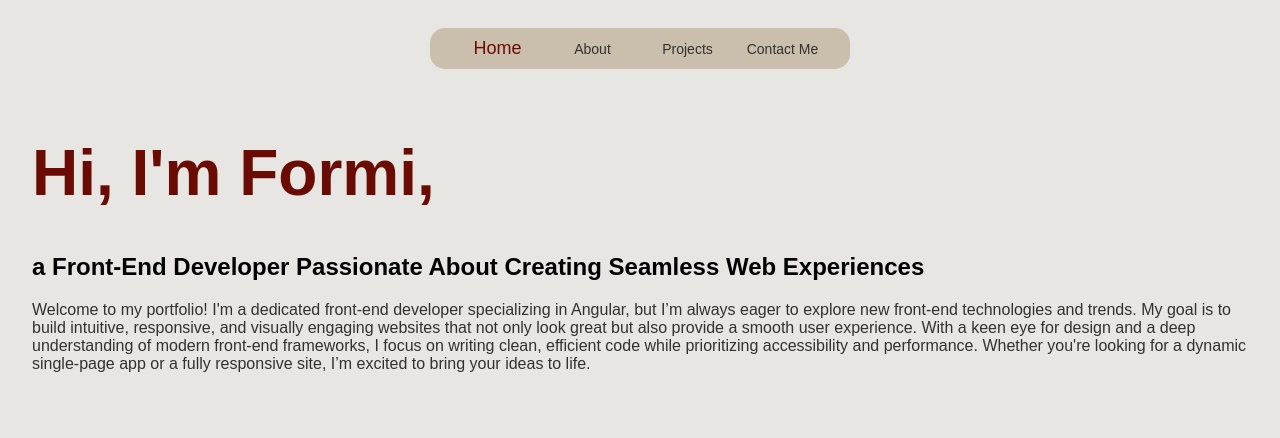
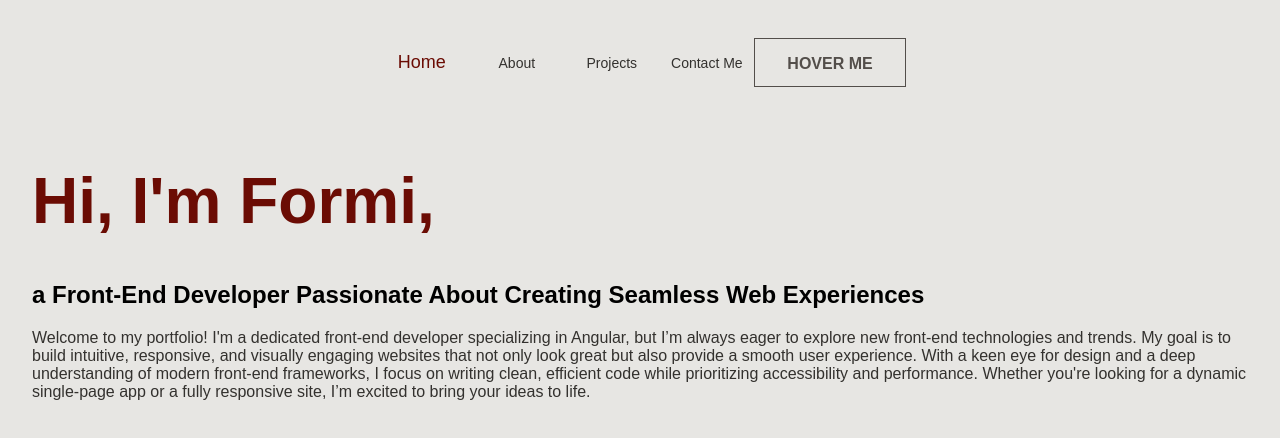
Before and after one commit to darioformoso/Portfolio, an Angular app: page /home in a window 1280 px wide. Shown: the top 438 px of the page. Built offline with nearby package versions, Linux system fonts and the light colour scheme.

Commit message:
button and language card

```diff
--- a/src/app/app.module.ts
+++ b/src/app/app.module.ts
@@ -9,6 +9,8 @@ import { NotFoundComponent } from './sections/not-found/not-found.component';
 import { AboutComponent } from './sections/about/about.component';
 import { ProjectsComponent } from './sections/projects/projects.component';
 import { ContactMeComponent } from './sections/contactMe/contact-me.component';
+import { LanguageCardComponent } from './components/language-card/language-card.component';
+import { PrimaryButton } from './components/buttons/primary-button/primary-button.component';
 
 @NgModule({
   declarations: [
@@ -19,6 +21,8 @@ import { ContactMeComponent } from './sections/contactMe/contact-me.component';
     AboutComponent,
     ProjectsComponent,
     ContactMeComponent,
+    LanguageCardComponent,
+    PrimaryButton,
   ],
   imports: [BrowserModule, AppRoutingModule],
   providers: [],
--- /dev/null
+++ b/src/app/components/buttons/primary-button/primary-button.component.html
@@ -0,0 +1,4 @@
+<div class="anim-btn">
+  <button class="anim-btn__button">Hover Me</button>
+  <div class="anim-btn__overlay"></div>
+</div>
--- /dev/null
+++ b/src/app/components/buttons/primary-button/primary-button.component.scss
@@ -0,0 +1,48 @@
+.anim-btn {
+  width: max-content;
+  margin: 0 auto;
+  position: relative;
+  overflow: hidden;
+}
+
+.anim-btn__button {
+  padding: 16px 32px 13px;
+  background-color: rgba(0, 0, 0, 0);
+  border: 1px solid #534e4a;
+  color: #534e4a;
+  font-size: 16px;
+  font-weight: 700;
+  text-transform: uppercase;
+  transition: color 300ms ease, transform 300ms ease;
+  cursor: pointer;
+  outline: none;
+}
+
+.anim-btn__button:hover,
+.anim-btn__button:focus {
+  color: #fff;
+}
+
+.anim-btn__button:hover + .anim-btn__overlay,
+.anim-btn__button:focus + .anim-btn__overlay {
+  transform: translateY(calc(-100% + 2px));
+}
+
+.anim-btn__button:active {
+  transform: scale(0.8);
+}
+
+.anim-btn__button:active + .anim-btn__overlay {
+  transform: translateY(calc(-100% + 2px)) scale(0.8);
+}
+
+.anim-btn__overlay {
+  background-color: #534e4a;
+  height: calc(100% + 2px);
+  width: 100%;
+  position: absolute;
+  bottom: calc(-100% - 2px);
+  left: 0;
+  z-index: -1;
+  transition: transform 300ms ease;
+}
--- /dev/null
+++ b/src/app/components/buttons/primary-button/primary-button.component.ts
@@ -0,0 +1,12 @@
+import { Component, OnInit } from '@angular/core';
+
+@Component({
+  selector: 'primary-button',
+  templateUrl: 'primary-button.component.html',
+  styleUrls: ['primary-button.component.scss'],
+})
+export class PrimaryButton implements OnInit {
+  constructor() {}
+
+  public ngOnInit() {}
+}
--- /dev/null
+++ b/src/app/components/language-card/language-card.component.html
@@ -0,0 +1,3 @@
+<div class="wrapper">
+  <div class="card-content">Java</div>
+</div>
--- /dev/null
+++ b/src/app/components/language-card/language-card.component.scss
@@ -0,0 +1,28 @@
+.wrapper {
+  background-color: red;
+  width: 200px;
+  height: 200px;
+  display: flex;
+  justify-content: center;
+  align-items: center;
+  border-radius: 4px;
+
+  &:hover {
+    background-color: blue;
+  }
+
+  .card-content {
+    transition: all 1s ease-out;
+    width: 100px;
+    height: 100px;
+    display: flex;
+    justify-content: center;
+    align-items: center;
+    background-color: green;
+
+    &:hover {
+      width: 150px;
+      height: 150px;
+    }
+  }
+}
--- /dev/null
+++ b/src/app/components/language-card/language-card.component.ts
@@ -0,0 +1,12 @@
+import { Component, OnInit } from '@angular/core';
+
+@Component({
+  selector: 'language-card',
+  templateUrl: 'language-card.component.html',
+  styleUrls: ['language-card.component.scss'],
+})
+export class LanguageCardComponent implements OnInit {
+  constructor() {}
+
+  public ngOnInit() {}
+}
--- a/src/app/components/navigation/navigation.component.html
+++ b/src/app/components/navigation/navigation.component.html
@@ -9,5 +9,6 @@
       >
     </div>
     }
+    <primary-button></primary-button>
   </div>
 </div>
--- a/src/app/components/navigation/navigation.component.scss
+++ b/src/app/components/navigation/navigation.component.scss
@@ -10,7 +10,7 @@ $active-font-size: 18px;
   flex-direction: row;
   align-items: center;
   justify-content: center;
-  background-color: $background-color;
+  // background-color: $background-color;
   border-radius: $border-radius;
   padding: $padding;
   width: $wrapper-width;
--- a/src/app/sections/about/about.component.html
+++ b/src/app/sections/about/about.component.html
@@ -1 +1 @@
-About Here
+About Here <language-card></language-card>
```
